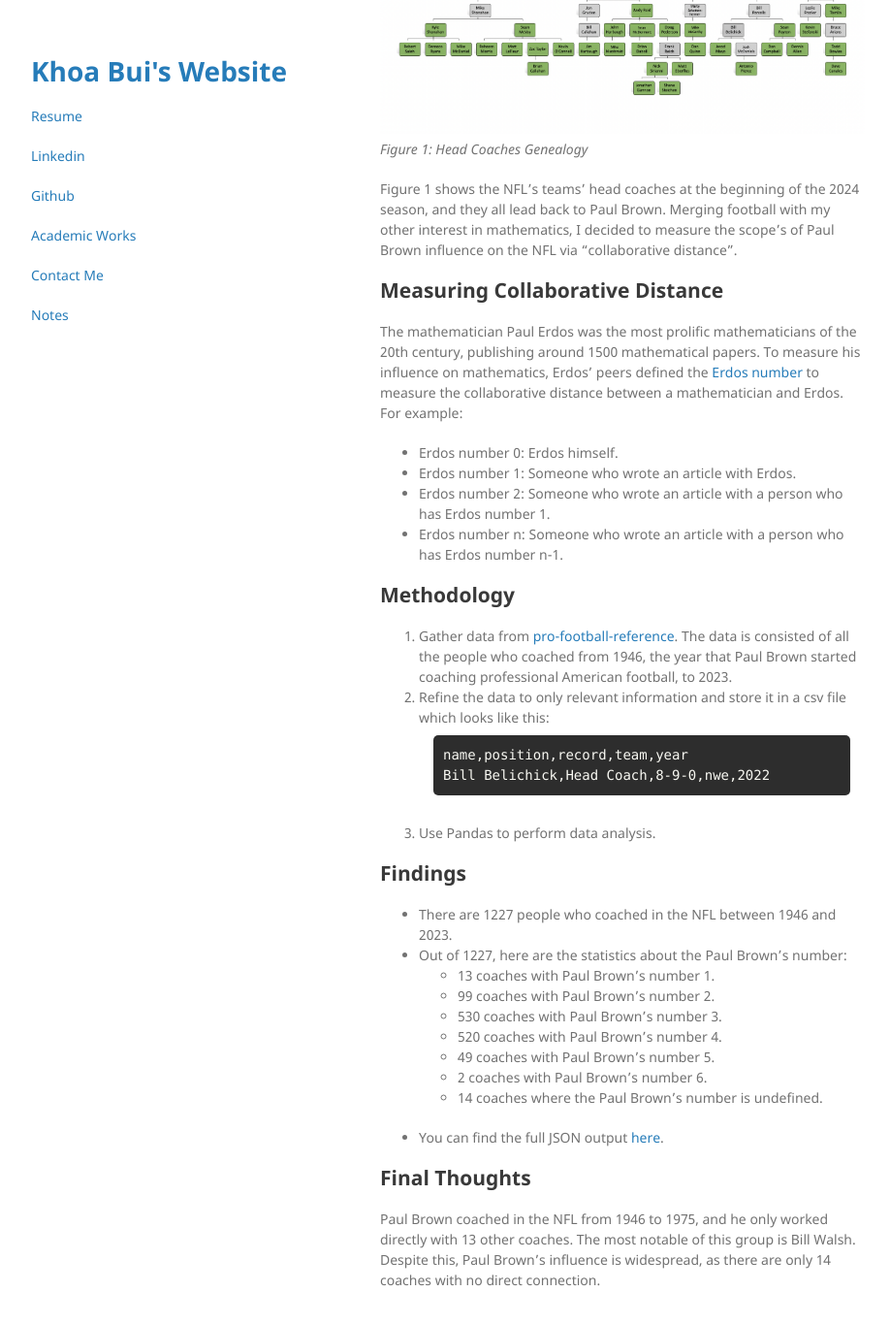
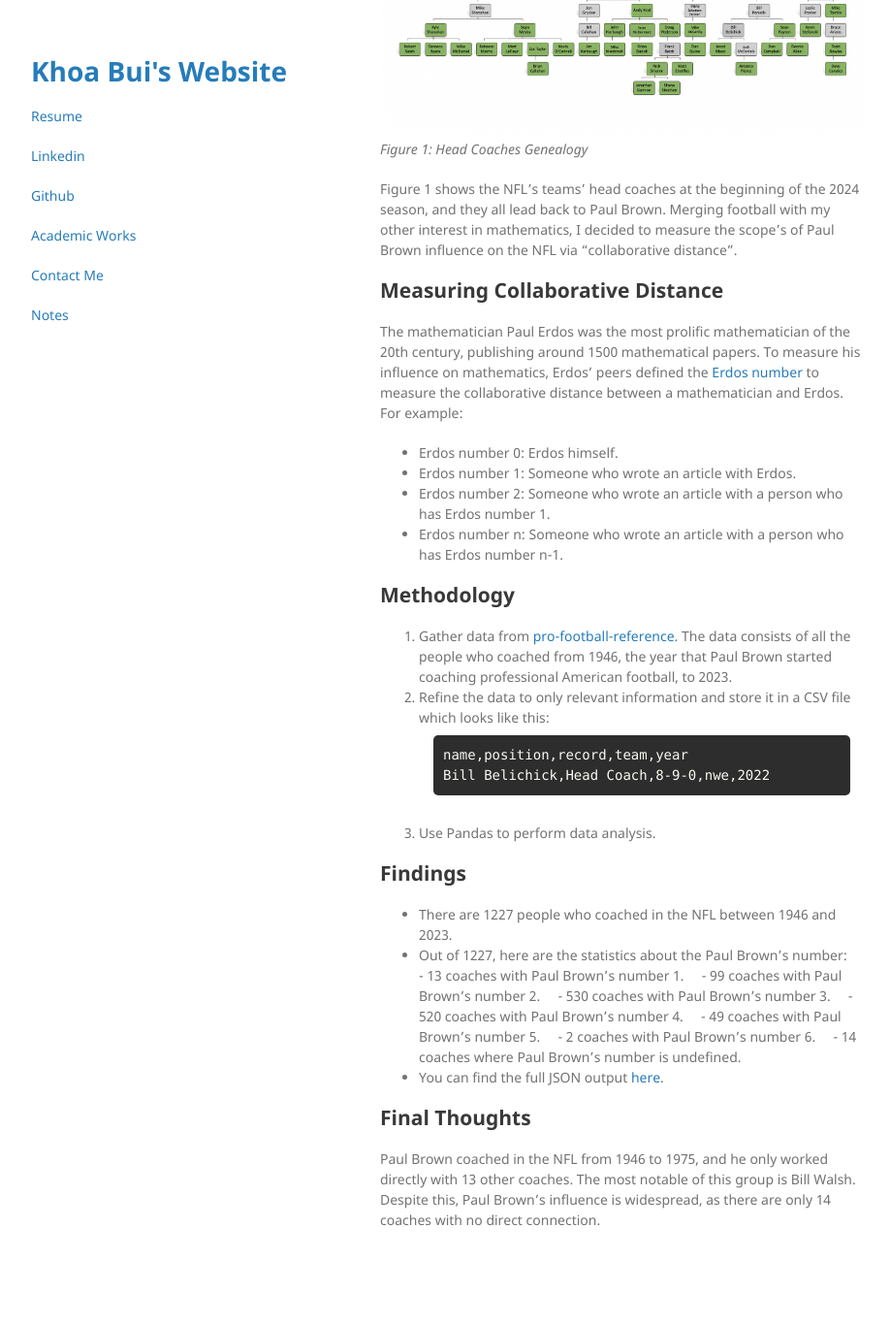
Before and after one commit to khoabuiv/khoabuiv.github.io, a Jekyll site: the page built from blogs/paul_browns_number.md, in a window 1280 px wide and 1400 px high, scrolled down 369 px. Shown: the top 1365 px of the window at 97% size, without its empty margins (178-1096 px from the left). Built offline with Jekyll 4.4.1, drawn with Linux system fonts in a browser that asks for light colours; after the commit the page ends 1707 px from its top, so only the background shows below that; some of the changed text lies outside the part shown.

Commit message:
Fix Grammar mistakes

````diff
--- a/blogs/paul_browns_number.md
+++ b/blogs/paul_browns_number.md
@@ -10,24 +10,24 @@
 
 
 ## Introduction
-American football is an ever evolving game where coaches use different tactics and philosophies to create a system with the singular goal of winning football games. Because of this, the sport has a tradition of tracing coaches' linage; and in the modern NFL, headcoaches' linages can be trace back to coach Paul Brown:
+American football is an ever-evolving game where coaches use different tactics and philosophies to create a system with the singular goal of winning football games. Because of this, the sport has a tradition of tracing coaches' linage; and in the modern NFL, head coaches linages can be traced back to coach Paul Brown:
 <p>
-    <img src="https://khoabuiv.github.io/2024_headcoaches.png" alt>
-    <em>Figure 1: Head Coaches Genealogy</em>
+ <img src="https://khoabuiv.github.io/2024_headcoaches.png" alt>
+ <em>Figure 1: Head Coaches Genealogy</em>
 </p>
 Figure 1 shows the NFL's teams' head coaches at the beginning of the 2024 season, and they all lead back to Paul Brown. Merging football with my other interest in mathematics, I decided to measure the scope's of Paul Brown influence on the NFL via "collaborative distance".
 
 
 ## Measuring Collaborative Distance
-The mathematician Paul Erdos was the most prolific mathematicians of the 20th century, publishing around 1500 mathematical papers. To measure his influence on mathematics, Erdos' peers defined the [Erdos number](https://en.wikipedia.org/wiki/Erdős_number) to measure the collaborative distance between a mathematician and Erdos. For example:
+The mathematician Paul Erdos was the most prolific mathematician of the 20th century, publishing around 1500 mathematical papers. To measure his influence on mathematics, Erdos' peers defined the [Erdos number](https://en.wikipedia.org/wiki/Erdős_number) to measure the collaborative distance between a mathematician and Erdos. For example:
 - Erdos number 0: Erdos himself.
 - Erdos number 1: Someone who wrote an article with Erdos.
 - Erdos number 2: Someone who wrote an article with a person who has Erdos number 1.
 - Erdos number n: Someone who wrote an article with a person who has Erdos number n-1.
 
 ## Methodology
-1. Gather data from [pro-football-reference](https://www.pro-football-reference.com/). The data is consisted of all the people who coached from 1946, the year that Paul Brown started coaching professional American football, to 2023.
-2. Refine the data to only relevant information and store it in a csv file which looks like this:
+1. Gather data from [pro-football-reference](https://www.pro-football-reference.com/). The data consists of all the people who coached from 1946, the year that Paul Brown started coaching professional American football, to 2023.
+2. Refine the data to only relevant information and store it in a CSV file which looks like this:
 ```
 name,position,record,team,year
 Bill Belichick,Head Coach,8-9-0,nwe,2022
@@ -37,13 +37,13 @@
 ## Findings
 - There are 1227 people who coached in the NFL between 1946 and 2023.
 - Out of 1227, here are the statistics about the Paul Brown's number:
-    - 13 coaches with Paul Brown's number 1.
-    - 99 coaches with Paul Brown's number 2.
-    - 530 coaches with Paul Brown's number 3.
-    - 520 coaches with Paul Brown's number 4.
-    - 49 coaches with Paul Brown's number 5.
-    - 2 coaches with Paul Brown's number 6.
-    - 14 coaches where the Paul Brown's number is undefined.
+    - 13 coaches with Paul Brown's number 1.
+    - 99 coaches with Paul Brown's number 2.
+    - 530 coaches with Paul Brown's number 3.
+    - 520 coaches with Paul Brown's number 4.
+    - 49 coaches with Paul Brown's number 5.
+    - 2 coaches with Paul Brown's number 6.
+    - 14 coaches where Paul Brown's number is undefined.
 - You can find the full JSON output [here](https://github.com/khoabuiv/Brown-s-Number-Public/blob/main/Paul_Brown_numbers.json).
 
 ## Final Thoughts
````
